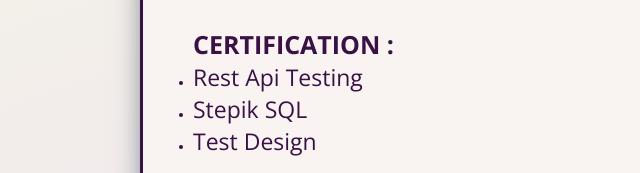
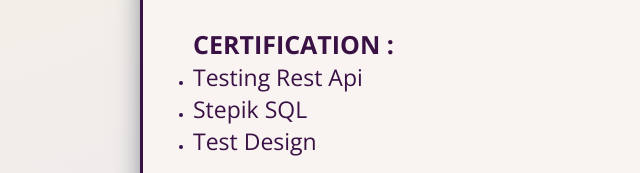
Before and after one commit to andrechizh8/andrechizh8.github.io, a plain HTML site: page index.html in a window 1280 px wide. Shown: the part 1007-1180 px from the top of the page, 0-640 px from the left. Drawn offline with nearby package versions, Linux system fonts and the light colour scheme.

Commit message:
Update index.html

```diff
--- a/index.html
+++ b/index.html
@@ -67,7 +67,7 @@
           <ul class="certificates_description">
             <li><a class ='postman'
                 href="https://github.com/andrechizh8/Certificates/blob/main/API_certificate.pdf/">
-                Rest Api Testing</a>
+                Testing Rest Api</a>
               <li><a class="sql"
                   href="https://github.com/andrechizh8/Certificates/blob/main/SQL_certificate.pdf/">Stepik
                   SQL</a></li>
```
